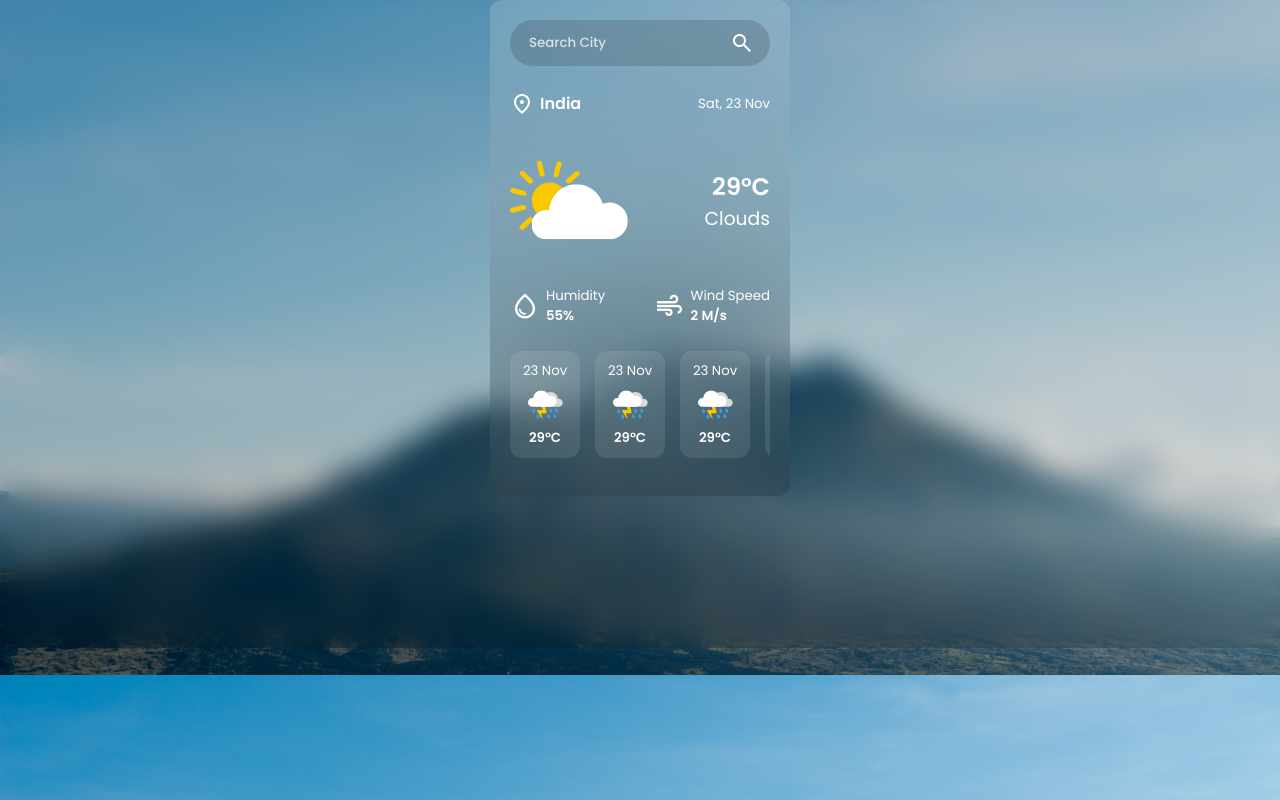
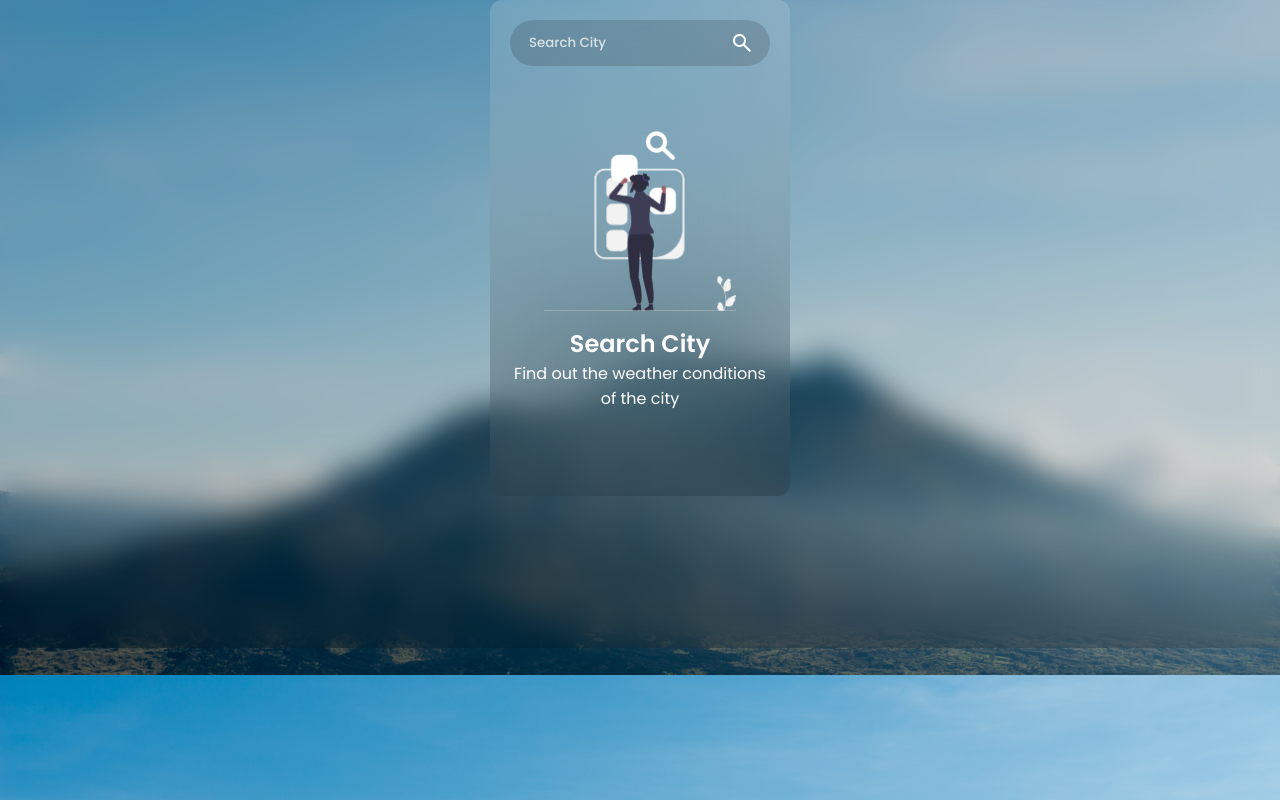
Before and after one commit to vishalkj2002/weather-app, a plain HTML site: page index.html in a window 1280 px wide. Drawn offline with nearby package versions, Linux system fonts and the light colour scheme.

Commit message:
Created Message Sections

```diff
--- a/index.html
+++ b/index.html
@@ -19,7 +19,7 @@
         </button>
       </header>
 
-      <section class="weather-info">
+      <section class="weather-info" style="display: none;">
         <div class="location-date-container">
           <div class="location">
             <span class="material-symbols-outlined"> location_on </span>
@@ -73,6 +73,22 @@
             </div>
         </div>
       </section>
+
+      <section class="search-city section-message">
+        <img src="assets/message/search-city.png">
+         <div>
+            <h1>Search City</h1>
+            <h4 class="regular-txt">Find out the weather conditions of the city</h4>
+         </div>
+      </section>
+
+      <section class="not-found section-message" style="display: none;">
+        <img src="assets/message/not-found.png">
+         <div>
+            <h1>Search City</h1>
+            <h4 class="regular-txt">Find out the weather conditions of the city</h4>
+         </div>
+      </section>
     </main>
   </body>
 </html>
--- a/style.css
+++ b/style.css
@@ -202,3 +202,17 @@ body::before {
     width: 35px;
     height: 35px;
 }
+
+.section-message {
+    display: flex;
+    flex-direction: column;
+    align-items: center;
+    text-align: center;
+    gap: 15px;
+    margin-top: 25%;
+}
+
+.section-message img {
+    height: 180px;
+    width: fit-content;
+}
```
